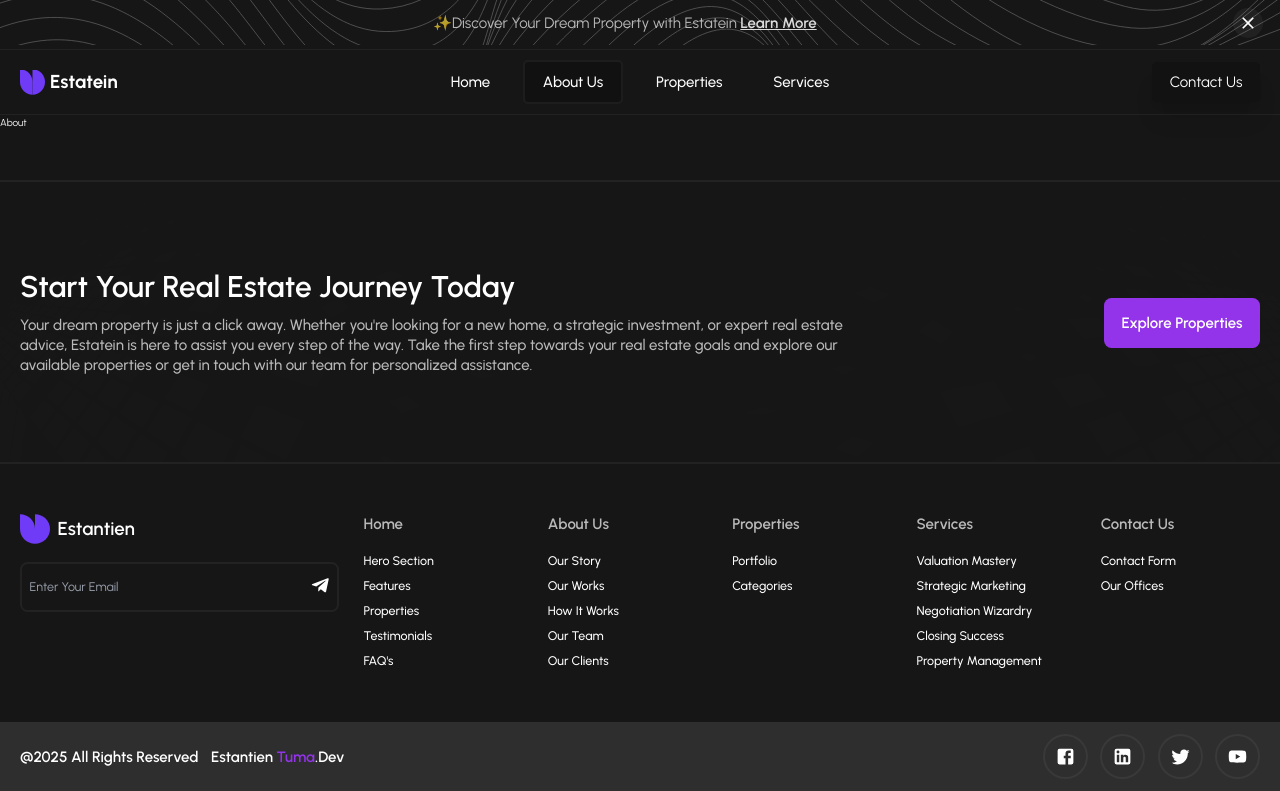
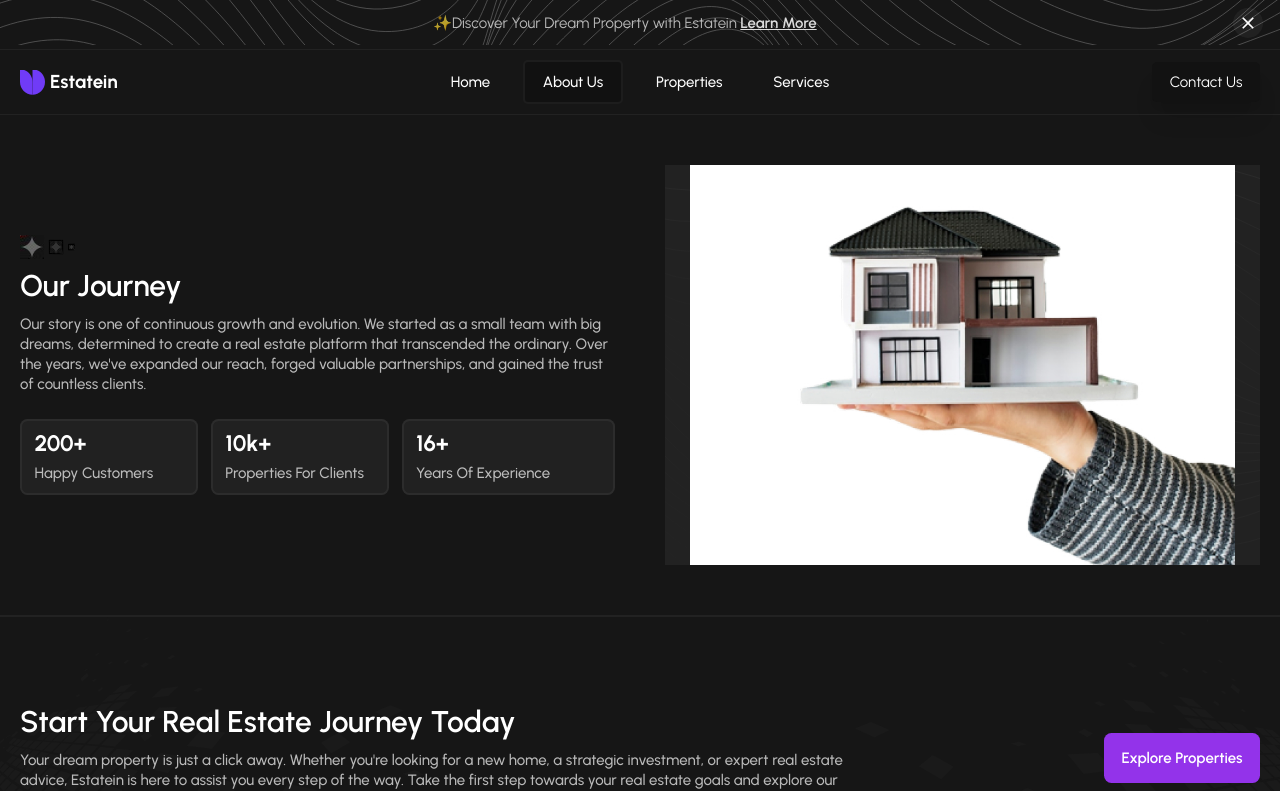
Before and after one commit to Jo-shua09/real-estate, a React (Vite) app: page /about in a window 1280 px wide. Shown: the top 791 px of the page. Built offline with nearby package versions, Linux system fonts and the light colour scheme.

Commit message:
started the about page and moving on to other sections of the page

```diff
--- a/src/Components/PropertyLayout.jsx
+++ b/src/Components/PropertyLayout.jsx
@@ -12,7 +12,7 @@ const PropertyLayout = () => {
     setIsLoading(false);
   }, []);
 
-  if (isLoading) return <div>Loading...</div>;
+  if (isLoading) return <div>Loading contents</div>;
 
   return (
     <SwiperSlideLayout
--- a/src/Components/SectionIntro.jsx
+++ b/src/Components/SectionIntro.jsx
@@ -1,7 +1,6 @@
 import React from "react";
 import { Button2 } from "./general/Button";
 import Abstract from "/src/assets/Images/General/Abstract.png";
-import { Link } from "react-router-dom";
 
 const SectionIntro = ({ title, description, name, linkPath }) => {
   return (
--- a/src/Components/general/Banner.jsx
+++ b/src/Components/general/Banner.jsx
@@ -10,15 +10,16 @@ const Banner = () => {
           <img
             src={bannerLeft}
             alt="banner left image"
-            className="w-fit h-[32rem] md:h-[28rem] brightness-90"
+            className="w-fit h-[32rem] md:h-[28rem]"
           />
 
           <img
             src={bannerRight}
             alt="banner left image"
-            className="w-fit brightness-90 h-[32rem] md:h-[28rem]"
+            className="w-fit h-[32rem] md:h-[28rem]"
           />
         </div>
+
         <div className="flex section items-center md:flex-nowrap flex-wrap justify-between gap-y-10 w-full absolute md:top-16 top-0 left-0">
           <div className="md:flex-[2] flex flex-col gap-y-5 w-full">
             <h1 className="md:text-5xl text-3xl font-semibold">
@@ -33,6 +34,7 @@ const Banner = () => {
               personalized assistance.
             </p>
           </div>
+
           <div className="md:flex-1 md:w-fit w-full place-content-end items-end flex">
             <Link
               to="/properties"
--- a/src/Components/general/Navbar.jsx
+++ b/src/Components/general/Navbar.jsx
@@ -1,5 +1,5 @@
 import { Close, Menu } from "@mui/icons-material";
-import { useState } from "react";
+import { useEffect, useState } from "react";
 import { Link, useLocation } from "react-router-dom";
 
 const Navbar = () => {
@@ -9,6 +9,10 @@ const Navbar = () => {
   const handleMenu = () => {
     setOpen(!open);
   };
+
+  useEffect(() => {
+    location.pathname;
+  }, [!open]);
 
   return (
     <div className="w-full h-full section-page border-b border-white/5 relative">
@@ -91,6 +95,7 @@ const Navbar = () => {
           />
         </div>
       </div>
+
       {/* MOBILE MENU */}
       <div
         className={`md:hidden absolute top-0 left-0 px-5 ease-in-out w-full !h-screen bg-white/5 shadow-[1px_1px_5px_rgba(0,0,0,0.5)] backdrop-blur-2xl backdrop-brightness-90 z-[999999] ${
--- a/src/Pages/About/About.jsx
+++ b/src/Pages/About/About.jsx
@@ -1,7 +1,12 @@
 import React from "react";
+import AboutHero from "./sections/AboutHero";
 
 const About = () => {
-  return <div>About</div>;
+  return (
+    <div>
+      <AboutHero />
+    </div>
+  );
 };
 
 export default About;
--- /dev/null
+++ b/src/Pages/About/sections/AboutHero.jsx
@@ -0,0 +1,62 @@
+import React from "react";
+import AboutImage from "/src/assets/Images/About/about-hero.jpg";
+import Abstract from "/src/assets/Images/General/Abstract.png";
+
+const AboutHero = () => {
+  return (
+    <div className="w-full h-full flex items-center flex-wrap-reverse md:flex-nowrap gap-x-20 justify-between gap-y-10 section">
+      <div className="md:flex-1 w-full">
+        <img
+          src={Abstract}
+          alt="abstract image"
+          className="w-fit h-fit object-cover"
+        />
+        <h1 className="text-5xl my-5 font-semibold">our journey</h1>
+        <p className="text-white/70 text-2xl normal-case font-medium mb-3">
+          Our story is one of continuous growth and evolution. We started as a
+          small team with big dreams, determined to create a real estate
+          platform that transcended the ordinary. Over the years, we've expanded
+          our reach, forged valuable partnerships, and gained the trust of
+          countless clients.
+        </p>
+
+        <div className="flex items-center justify-between text-center md:text-left gap-5 flex-wrap md:flex-nowrap w-full mt-10">
+          <div className="flex items-center justify-between gap-5 w-full sm:flex-[2]">
+            <div className="w-full flex flex-col gap-y-3 rounded-xl border-2 border-white/5 bg-white/5 py-4 px-5">
+              <h4 className=" text-4xl font-bold">200+</h4>
+              <p className="text-2xl text-white/70 font-medium text-nowrap">
+                happy customers
+              </p>
+            </div>
+
+            <div className="w-full flex flex-col gap-y-3 rounded-xl border-2 border-white/5 bg-white/5 py-4 px-5">
+              <h4 className=" text-4xl font-bold">10k+</h4>
+              <p className="text-2xl text-white/70 font-medium text-nowrap">
+                properties for clients
+              </p>
+            </div>
+          </div>
+
+          <div className="w-full flex flex-col sm:flex-1 gap-y-3 rounded-xl border-2 border-white/5 bg-white/5 py-4 px-5">
+            <h4 className=" text-4xl font-bold">16+</h4>
+            <p className="text-2xl text-white/70 font-medium text-nowrap">
+              years of experience
+            </p>
+          </div>
+        </div>
+      </div>
+
+      <div className="md:flex-1 w-full md:m-0 bg-hero bg-center bg-no-repeat bg-cover md:rounded-none rounded-xl bg-white/5">
+        <div className="w-full h-[40rem] md:rounded-none px-10">
+          <img
+            src={AboutImage}
+            alt="hero image"
+            className="w-full h-full object-cover"
+          />
+        </div>
+      </div>
+    </div>
+  );
+};
+
+export default AboutHero;
--- a/src/Pages/Home/sections/Hero.jsx
+++ b/src/Pages/Home/sections/Hero.jsx
@@ -42,7 +42,7 @@ const Hero = () => {
               <div className="w-full flex flex-col gap-y-3 rounded-xl border-2 border-white/5 bg-white/5 py-4 px-5">
                 <h4 className=" text-4xl font-bold">10k+</h4>
                 <p className="text-2xl text-white/70 font-medium text-nowrap">
-                  properties for charts
+                  properties for clients
                 </p>
               </div>
             </div>
--- a/src/utils/generateMockData.js
+++ b/src/utils/generateMockData.js
@@ -297,7 +297,6 @@ const generateMockData = () => {
 };
 
 // === Save the Generated Data to a JSON File ===
-
 const mockData = generateMockData();
 
 // Update the path to match your project folder
```
